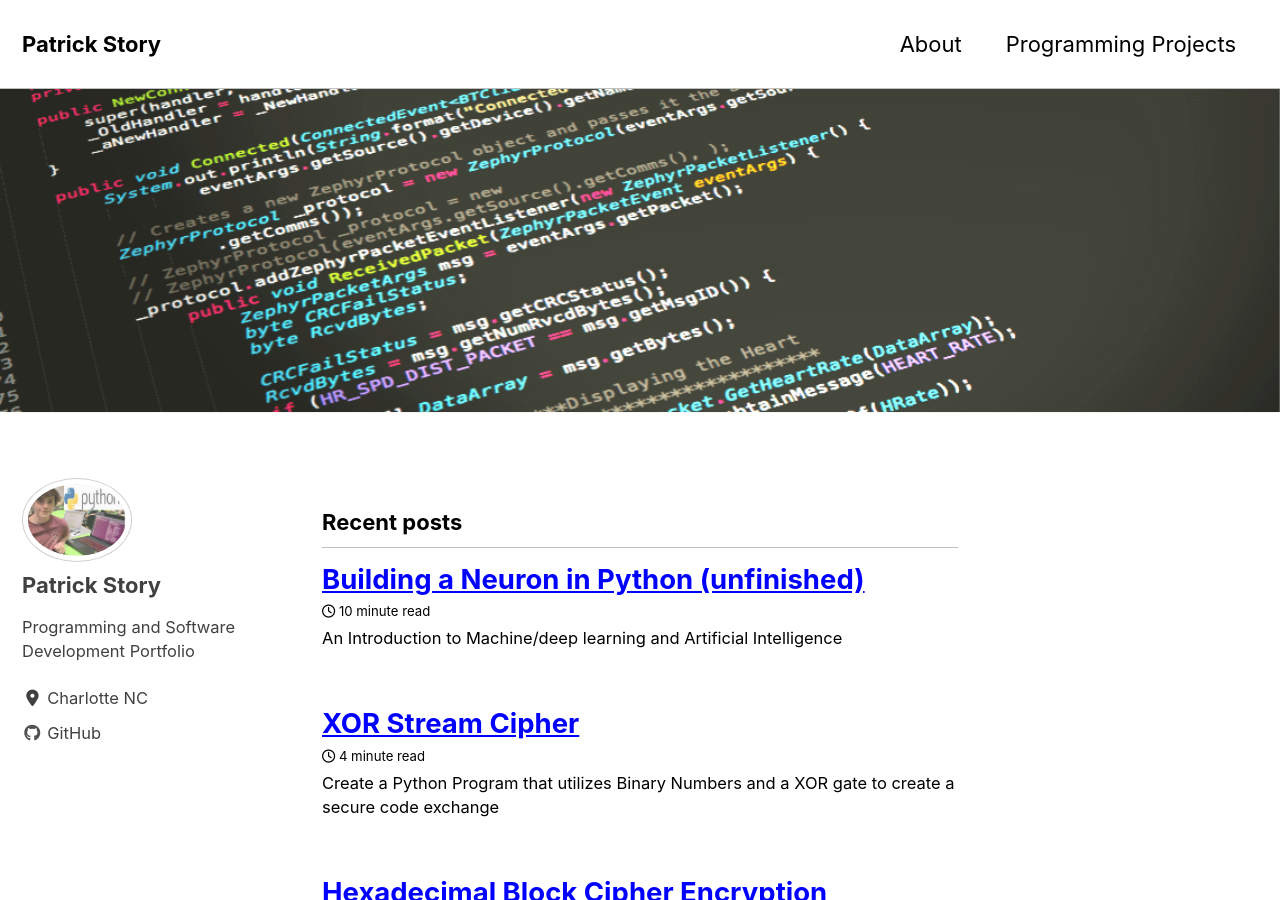
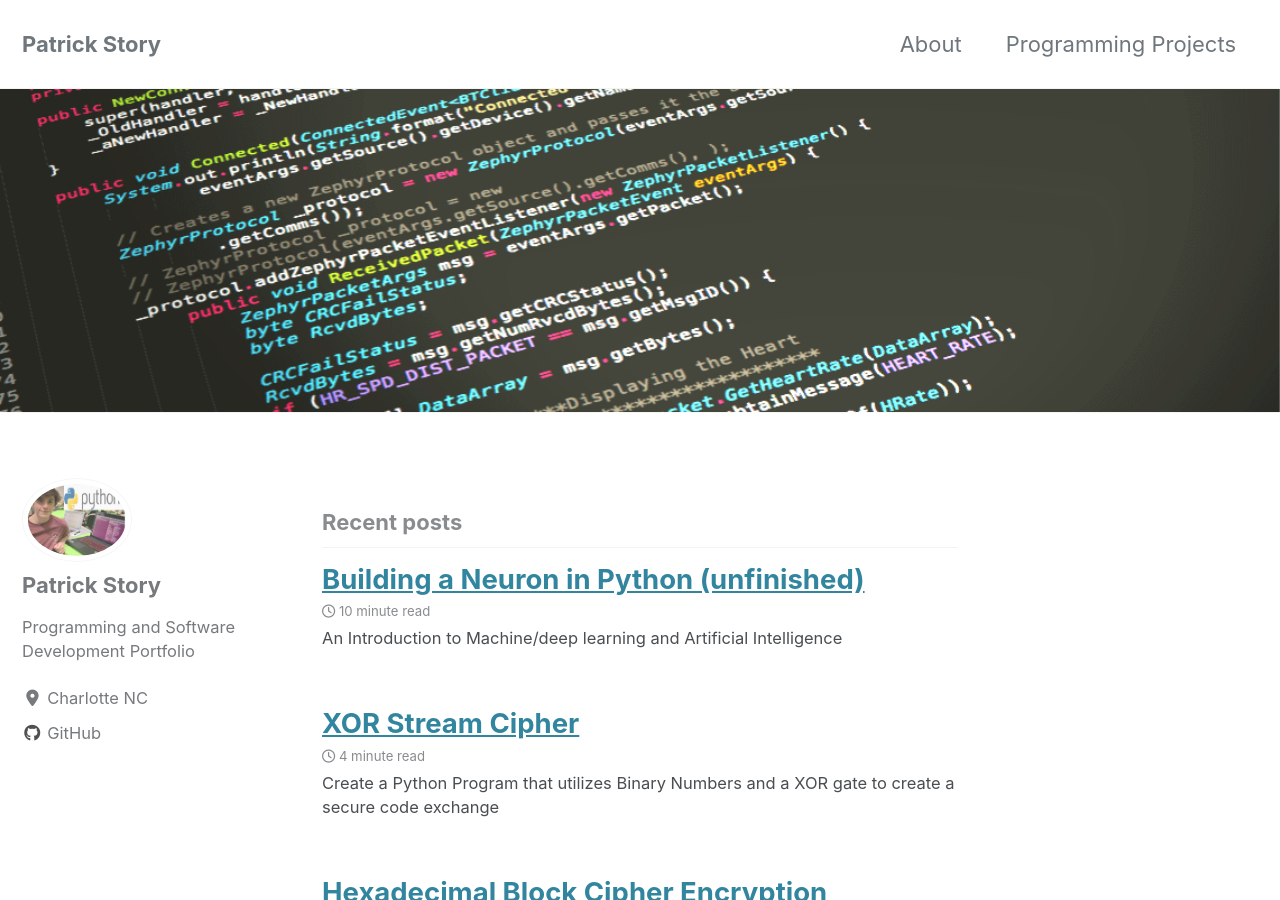
Before and after one commit to Patchyst/Patchyst.github.io, a Jekyll site: the page built from index.html, in a window 1280 px wide and 900 px high. Built offline with Jekyll 4.4.1, drawn with Linux system fonts in a browser that asks for light colours; cached includes are drawn as plain includes; nearby versions of some CDN libraries; the list of posts is cut into pages by our own code.

Commit message:
updating theme

```diff
--- a/_config.yml
+++ b/_config.yml
@@ -10,9 +10,9 @@
 # Review documentation to determine if you should use `theme` or `remote_theme`
 # https://mmistakes.github.io/minimal-mistakes/docs/quick-start-guide/#installing-the-theme
 
-theme                    : "minimal-mistakes-jekyll"
+# theme                  : "minimal-mistakes-jekyll"
 # remote_theme           : "mmistakes/minimal-mistakes"
-minimal_mistakes_skin    : "contrast" # "air", "aqua", "contrast", "dark", "dirt", "neon", "mint", "plum", "sunrise"
+minimal_mistakes_skin    : "default" # "air", "aqua", "contrast", "dark", "dirt", "neon", "mint", "plum", "sunrise"
 
 # Site Settings
 locale                   : "en-US"
@@ -20,7 +20,7 @@
 title_separator          : "-"
 subtitle                 : # site tagline that appears below site title in masthead
 name                     : "Patrick Story"
-description              : "Programming and Software Development Portfolio."
+description              : "Programming and Software Development Portfolio"
 url                      : # the base hostname & protocol for your site e.g. "https://mmistakes.github.io"
 baseurl                  : # the subpath of your site, e.g. "/blog"
 repository               : # GitHub username/repo-name e.g. "mmistakes/minimal-mistakes"
```
